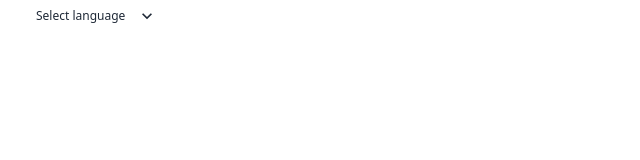
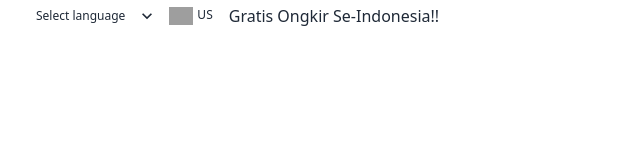
Before and after one commit to AgilTria/pROJECT-tAILWIND, a website: page src/index.html in a window 1280 px wide. Shown: the whole page, without its empty margins (0-640 px from the left). Drawn offline with nearby package versions, Linux system fonts and the light colour scheme; grey boxes are pictures that could not be loaded.

Commit message:
tambah div ke 2

```diff
--- a/src/index.html
+++ b/src/index.html
@@ -10,7 +10,7 @@
 		<meta charset="UTF-8" />
 		<meta http-equiv="X-UA-Compatible" content="IE=edge" />
 		<meta name="viewport" content="width=device-width, initial-scale=1.0" />
-		<title>Document</title>
+		<title>Kelompok 1</title>
 	</head>
 	<body>
 		<div class="navbar bg-base-100 -mt-4">
@@ -30,6 +30,14 @@
 									d="M7.41,8.58L12,13.17L16.59,8.58L18,10L12,16L6,10L7.41,8.58Z"
 								/>
 							</svg>
+							<span class="flex">
+								<img
+									src="https://upload.wikimedia.org/wikipedia/en/a/a4/Flag_of_the_United_States.svg"
+									alt=""
+									class="w-6"
+								/>
+								<span class="ml-1">US</span>
+							</span>
 						</a>
 						<ul class="p-2 bg-base-100">
 							<li><a>English (US)</a></li>
@@ -40,6 +48,9 @@
 						</ul>
 					</li>
 				</ul>
+			</div>
+			<div>
+				<p>Gratis Ongkir Se-Indonesia!!</p>
 			</div>
 		</div>
 		<!-- <div class="navbar bg-base-100">
```
